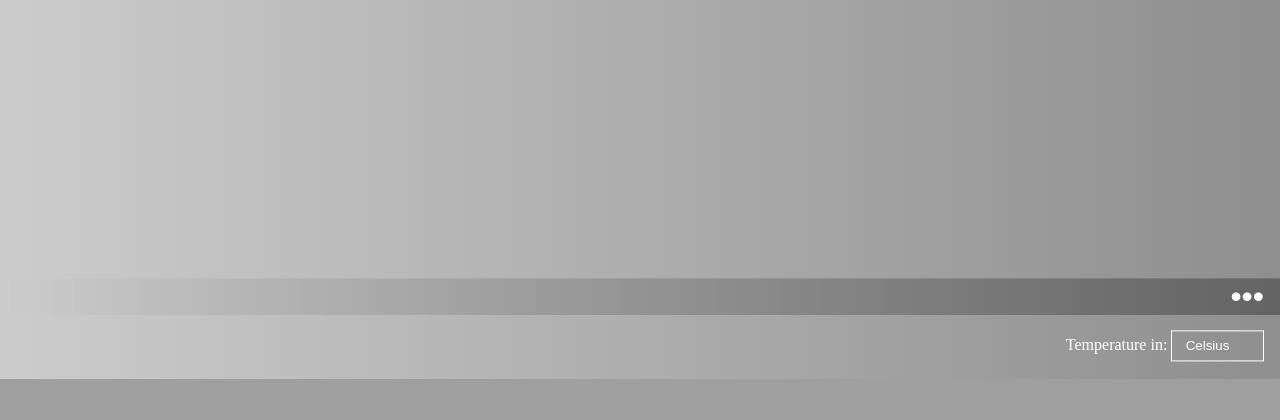
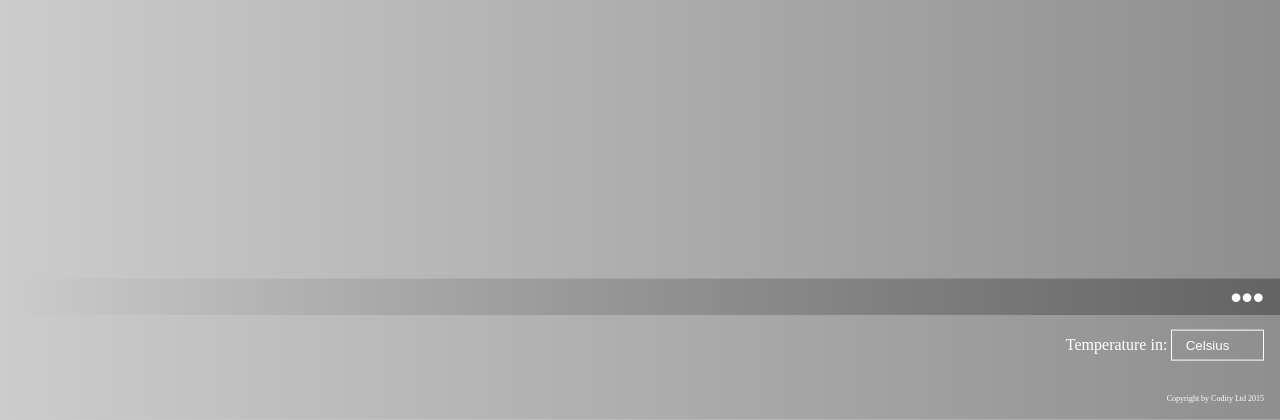
Before and after one commit to damtur/weather, a PHP site: page / in a window 1280 px wide. Shown: the part 485-905 px from the top of the page. Before the commit the page ends 864 px from the top, so only its background shows below. Run offline with PHP 8.4, Linux system fonts and the light colour scheme.

Commit message:
Adding copytright.

```diff
--- a/index.php
+++ b/index.php
@@ -38,6 +38,7 @@
           Temperature in:
           <select ng-model="config.temperature" ng-options="temperature.value as temperature.name for temperature in temperatureOptions"></select>
         </p>
+        <p class="copyright">Copyright by Codity Ltd 2015</p>
       </div>
     </div>
   </body>
--- a/style/layout.css
+++ b/style/layout.css
@@ -133,3 +133,8 @@ select option {
 	background: #333;
 	color: white;
 }
+
+p.copyright {
+	font-size: .5rem;
+	padding: 4ex 2em;
+}
```
